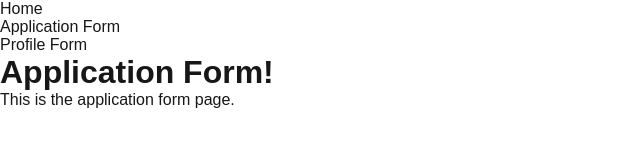
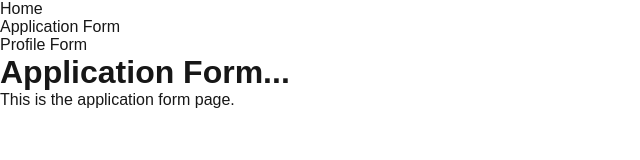
Before and after one commit to kevin-warren/VIA-Repository, a Next.js app: page /application-form in a window 1280 px wide. Shown: the top 160 px of the page, without its empty margins (0-640 px from the left). Built offline with nearby package versions, Linux system fonts and the light colour scheme.

Commit message:
6/12 2:31

```diff
--- a/src/app/application-form/page.tsx
+++ b/src/app/application-form/page.tsx
@@ -3,7 +3,7 @@ import React from 'react';
 export default function ApplicationFormPage() {
   return (
     <div>
-      <h1>Application Form!</h1>
+      <h1>Application Form...</h1>
       <p>This is the application form page.</p>
     </div>
   );
```
